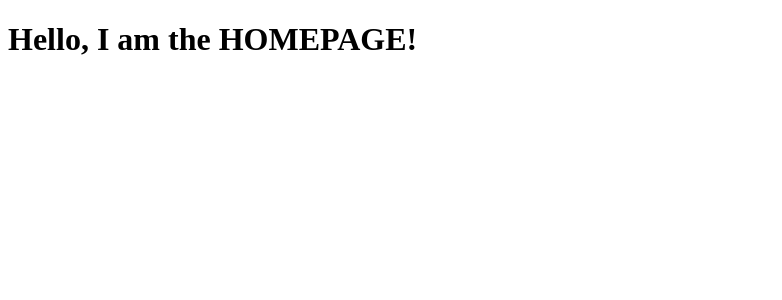
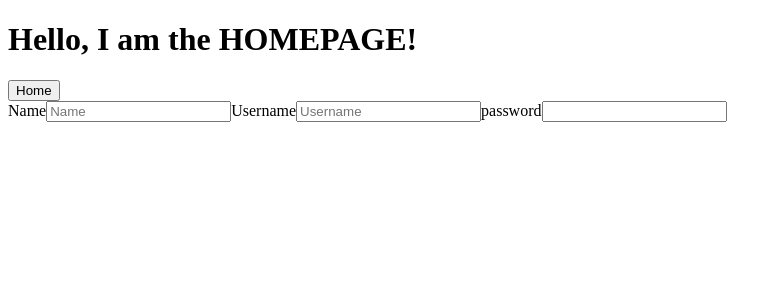
Before and after one commit to ft-potluck-planner-3/front-end, a React (Create React App) app in the folder potluck-planner/: page / in a window 1280 px wide. Shown: the top 300 px of the page, without its empty margins (0-782 px from the left). Built offline with nearby package versions, Linux system fonts and the light colour scheme.

Commit message:
Added sing up component, with state, we are able to type info in input field, need to add post feature

```diff
--- a/potluck-planner/src/components/HomePage.js
+++ b/potluck-planner/src/components/HomePage.js
@@ -1,9 +1,14 @@
 import React from "react";
+import SingUp from "./SingUp";
+
 
 const HomePage = () => {
   return (
     <div>
       <h1>Hello, I am the HOMEPAGE!</h1>
+      <div>
+        <SingUp />
+      </div>
     </div>
   );
 };
--- /dev/null
+++ b/potluck-planner/src/components/SingUp.js
@@ -0,0 +1,66 @@
+import React, { useState } from 'react';
+
+const initialValues = {
+    name: '',
+    username: '',
+    password: ''
+}
+const initialError = '';
+
+const SingUp = (props) => {
+
+
+const [credentials, setCredentials] = useState(initialValues);
+
+const [error, setError] = useState(initialError);
+
+const handleChanges = e => {
+    setCredentials({
+        ...credentials,
+        [e.target.name]: e.target.value
+    })
+}
+
+    return (
+        <section className="loginSection">
+            <button className="homeButton">Home</button>
+                <div className="loginContainer">
+
+                    <from className="loginForm">
+                <label> Name
+                        <input
+                        type="loginInput"
+                        name="name"
+                        placeholder="Name"
+                        onChange={handleChanges}
+                        value={credentials.name}
+                        />
+                </label>
+
+                <label>Username
+                        <input
+                        type="text"
+                        name="username"
+                        placeholder="Username"
+                        onChange={handleChanges}
+                        value={credentials.username}
+                        />
+                </label>
+                <label>password
+                    <input
+                        type="password"
+                        name="password"
+                        onChange={handleChanges}
+                        value={credentials.password}
+                    />
+                </label>
+
+                    </from>
+                </div>
+
+
+        </section>
+
+    )}
+
+export default SingUp
```
